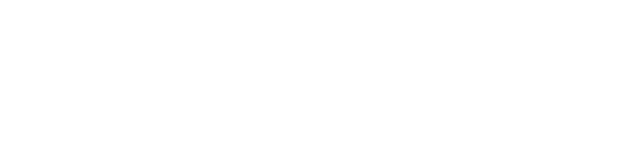
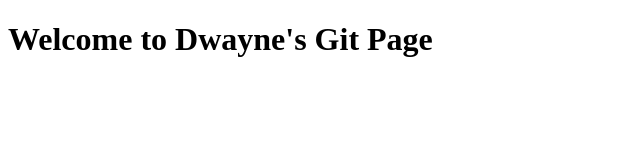
Before and after one commit to lildemone/git-one, a plain HTML site: page index.html in a window 1280 px wide. Shown: the whole page, without its empty margins (0-640 px from the left). Drawn offline with Linux system fonts and the light colour scheme.

Commit message:
added h1

```diff
--- a/index.html
+++ b/index.html
@@ -6,6 +6,7 @@
     <title>Dwayne</title>
 </head>
 <body>
+    <h1>Welcome to Dwayne's Git Page</h1>
 
 </body>
 </html>
```
